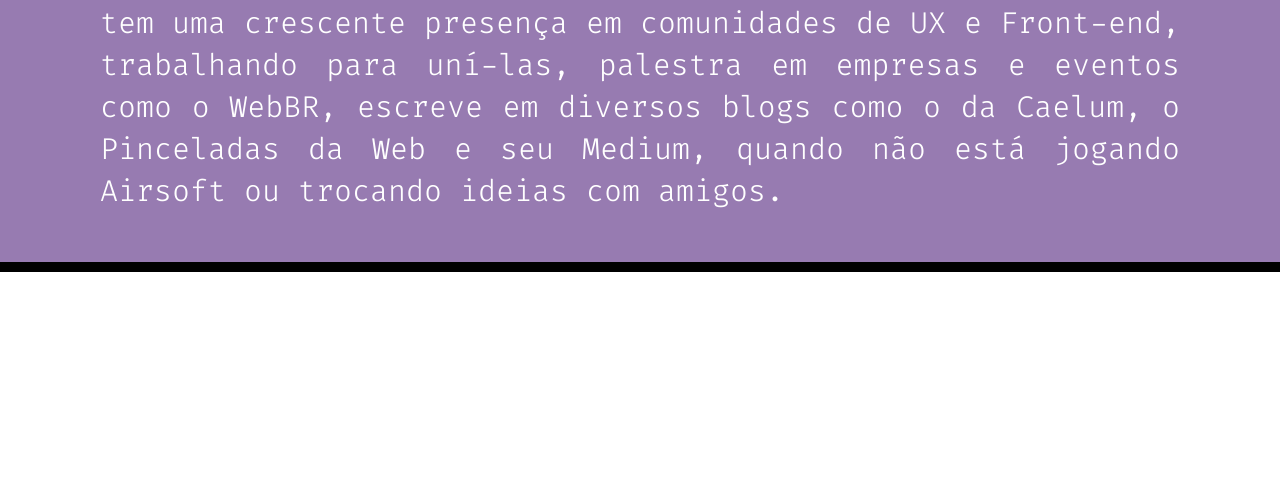
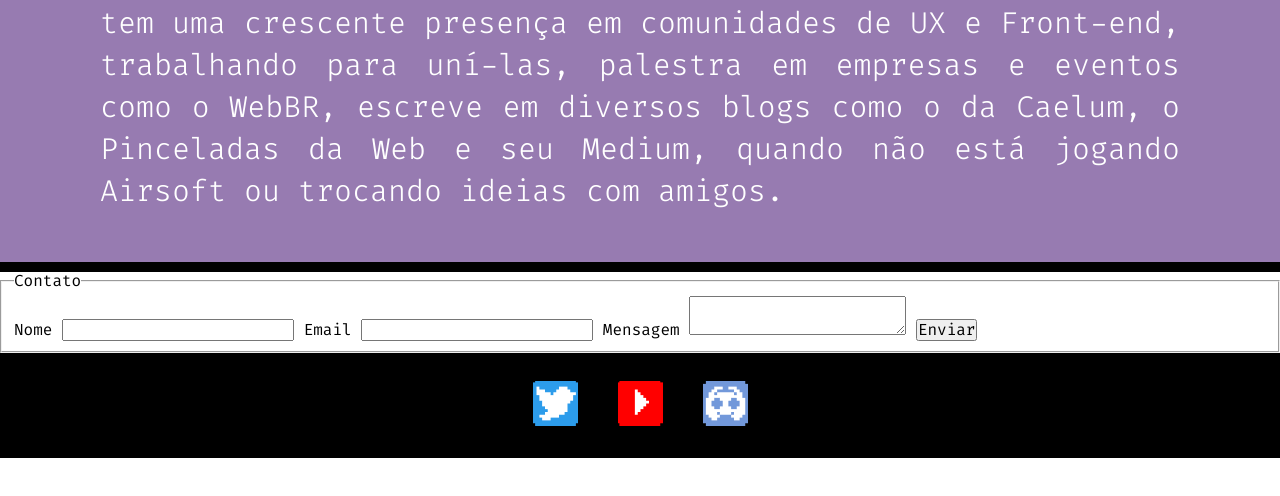
Before and after one commit to ChessieNeko/HappyPortifolio, a plain HTML site: page index.html in a window 1280 px wide. Shown: the part 2786-3282 px from the top of the page. After the commit the page ends 3244 px from the top, so only its background shows below. Drawn offline with Linux system fonts and the light colour scheme.

Commit message:
Footer finalizado

```diff
--- /dev/null
+++ b/assets/css/footer-base.css
@@ -0,0 +1,12 @@
+.footer-base{
+    box-sizing: border-box;
+    background-color: black;
+    display: flex;
+    justify-content: center;
+
+    padding: 28px 0;
+}
+
+.footer-base .action{
+    margin: 0 20px;
+}
--- a/assets/css/section-base.css
+++ b/assets/css/section-base.css
@@ -1,4 +1,8 @@
 /*cor rosa padrão: #f25a70*/
+body{
+    height: 100%;
+}
+
 #section-base{
     background-color: #f25a70;
     padding-top: 50px;
--- a/index.html
+++ b/index.html
@@ -20,6 +20,7 @@
     <link rel="stylesheet" href="assets/css/section-skills.css">
     <link rel="stylesheet" href="assets/css/section-projects.css">
     <link rel="stylesheet" href="assets/css/section-sobre.css">
+    <link rel="stylesheet" href="assets/css/footer-base.css">
     <link rel="stylesheet" href="assets/css/time-line.css">
 
     <title>Portifólio Feliz</title>
@@ -35,6 +36,7 @@
             <a class="btn-base" href="#download" lang="en">Download CV</a>
         </nav>
     </header>
+
     <section id="section-banner">
         <div class="box-wrapper">
             <div class="box-titulo">
@@ -221,8 +223,7 @@
         </p>
     </section>
 
-    <!--
-    <div id="contato">
+    <section id="section-contato">
         <form action="">
             <fieldset>
                 <legend>Contato</legend>
@@ -238,11 +239,12 @@
                 <input type="submit" value="Enviar">
             </fieldset>
         </form>
-    </div>
-    <footer>
-
+    </section>
+    <footer class="footer-base">
+        <a class="action" href=""><img src="assets/imagens/icones-social/twitter.png" alt="Icone do Twiter"></a>
+        <a class="action" href=""><img src="assets/imagens/icones-social/youtube.png" alt="Icone do YouTube"></a>
+        <a class="action" href=""><img src="assets/imagens/icones-social/discord.png" alt="Icone do Discord"></a>
     </footer>
--->
     <script src="assets/javascript/components/carrossel.js"></script>
 </body>
 </html>
```
